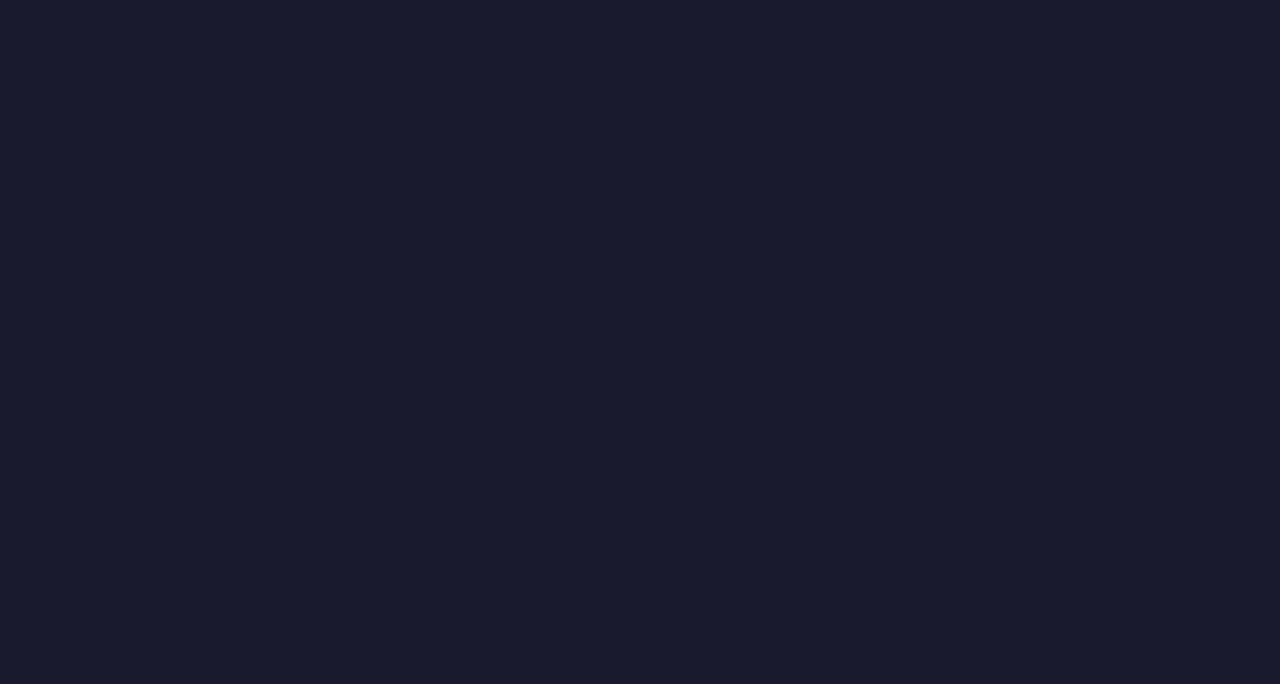
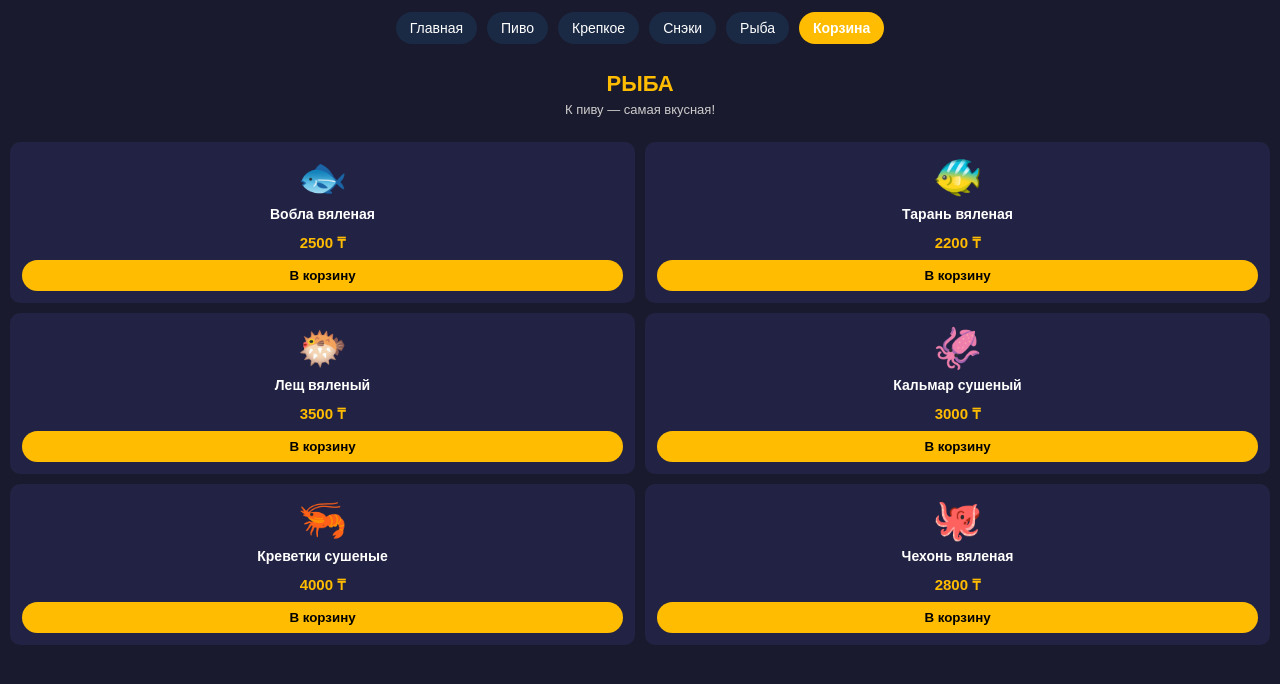
Before and after one commit to yuliyashachina-maker/Pivas-store, a plain HTML site: page ryba.html in a window 1280 px wide. Drawn offline with Linux system fonts and the light colour scheme.

Commit message:
Update ryba.html

```diff
--- a/ryba.html
+++ b/ryba.html
@@ -6,8 +6,37 @@
 <title>Рыба | Pivas Store</title>
 <style>
 body{font-family:Arial,sans-serif;background:#1a1a2e;color:white;margin:0;padding:0}
-.top{display:flex;gap:10px;justify-content:center;padding:12px;flex-wrap:wrap;align-items:center}
+.top{display:flex;gap:10px;justify-content:center;padding:12px;flex-wrap:wrap}
 .top a{background:#1a2a44;color:white;text-decoration:none;padding:8px 14px;border-radius:20px;font-size:14px}
 .cart-btn{background:#ffbc00!important;font-weight:bold}
 h1{text-align:center;color:#ffbc00;margin:15px 0 0;font-size:22px}
-p{text-align:center;color:#ccc;font-size:13px;margin:
+p{text-align:center;color:#ccc;font-size:13px;margin:5px 10px 15px}
+.container{display:grid;grid-template-columns:1fr 1fr;gap:10px;padding:10px}
+.card{background:#222244;border-radius:10px;padding:12px;text-align:center}
+.card .emoji{font-size:40px}
+.card h3{font-size:14px;margin:5px 0}
+.price{font-size:15px;font-weight:bold;color:#ffbc00;margin-top:10px}
+button{background:#ffbc00;border:none;padding:8px 12px;border-radius:20px;font-weight:bold;width:100%;margin-top:8px}
+</style>
+</head>
+<body>
+<div class="top">
+<a href="index.html">Главная</a>
+<a href="pivo.html">Пиво</a>
+<a href="krepkoe.html">Крепкое</a>
+<a href="snacks.html">Снэки</a>
+<a href="ryba.html">Рыба</a>
+<a href="cart.html" class="cart-btn">Корзина</a>
+</div>
+<h1>РЫБА</h1>
+<p>К пиву — самая вкусная!</p>
+<div class="container">
+<div class="card"><div class="emoji">🐟</div><h3>Вобла вяленая</h3><div class="price">2500 ₸</div><button>В корзину</button></div>
+<div class="card"><div class="emoji">🐠</div><h3>Тарань вяленая</h3><div class="price">2200 ₸</div><button>В корзину</button></div>
+<div class="card"><div class="emoji">🐡</div><h3>Лещ вяленый</h3><div class="price">3500 ₸</div><button>В корзину</button></div>
+<div class="card"><div class="emoji">🦑</div><h3>Кальмар сушеный</h3><div class="price">3000 ₸</div><button>В корзину</button></div>
+<div class="card"><div class="emoji">🦐</div><h3>Креветки сушеные</h3><div class="price">4000 ₸</div><button>В корзину</button></div>
+<div class="card"><div class="emoji">🐙</div><h3>Чехонь вяленая</h3><div class="price">2800 ₸</div><button>В корзину</button></div>
+</div>
+</body>
+</html>
```
